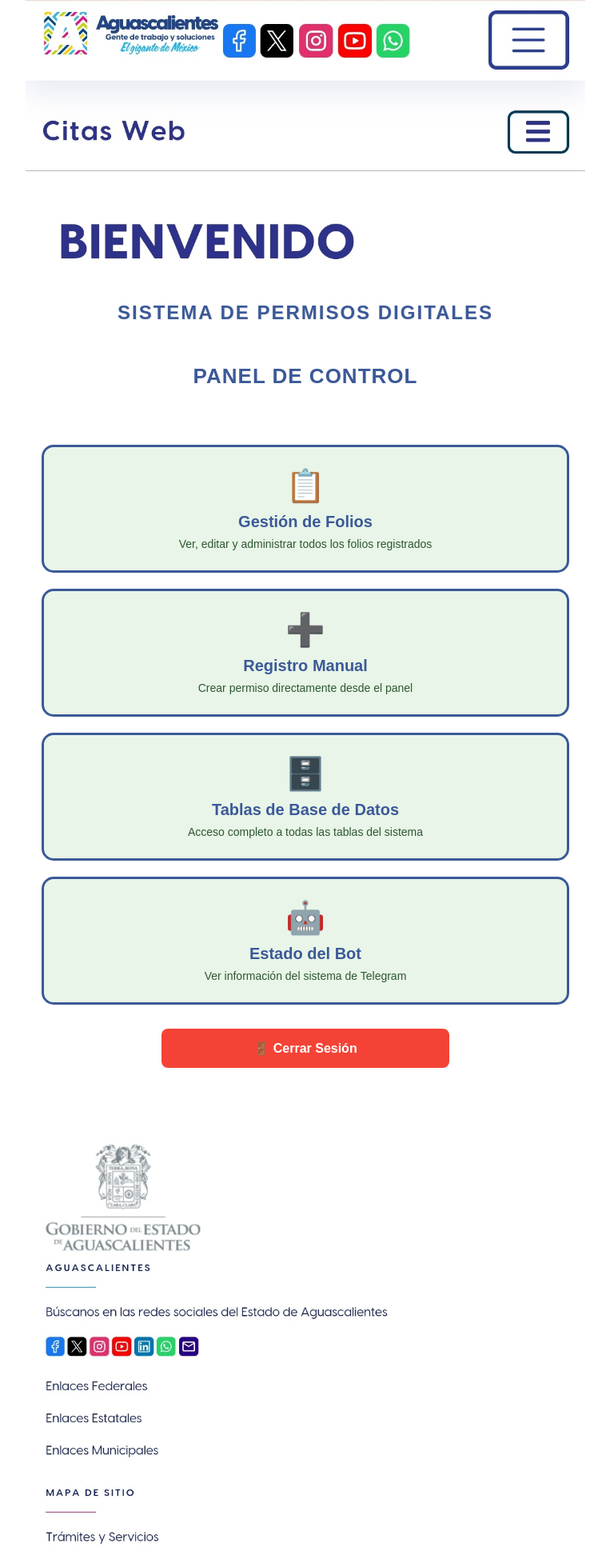
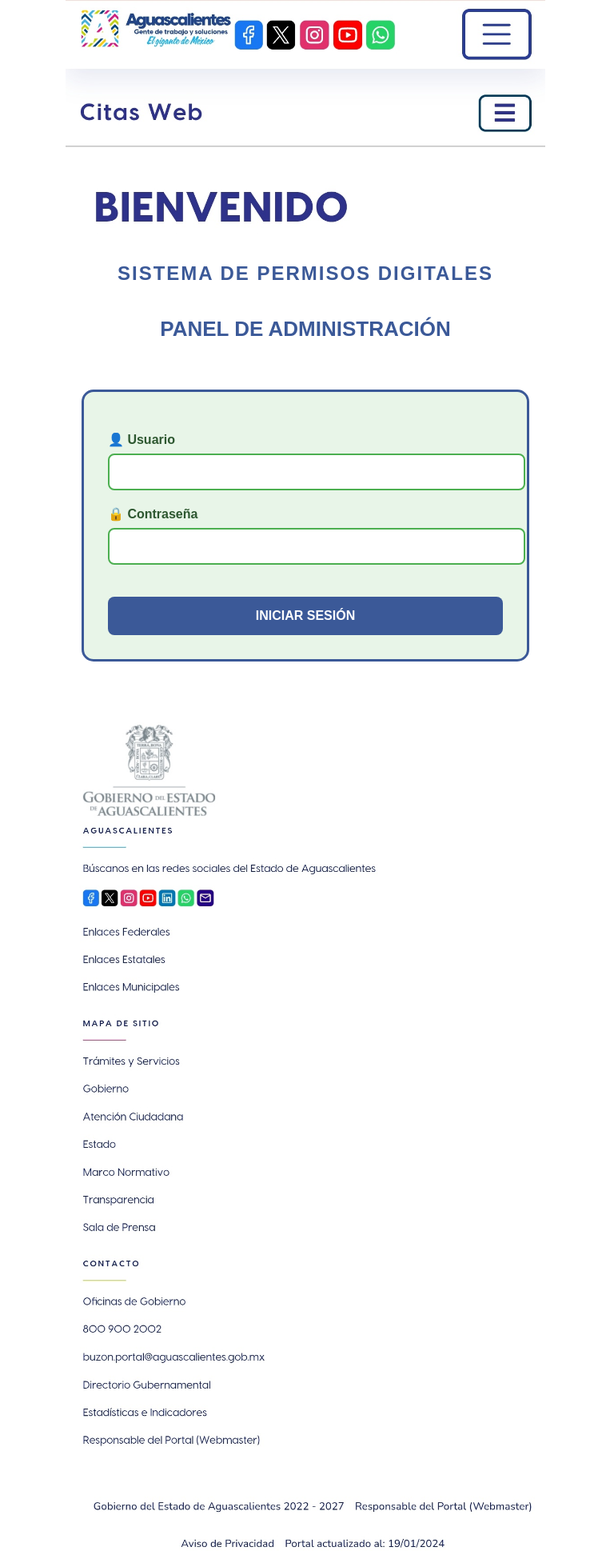
Before and after one commit to Gsr1989/Aguascalientes, a FastAPI app: page /panel/admin in a window 1280 px wide. Shown: the top 1939 px of the page at 80% size, without its empty margins (258-1021 px from the left). Run offline with FastAPI, Linux system fonts and the light colour scheme; the visitor is signed in with stand-in values (Sample User, id 1); parts of the project's set-up code (start-up, migrations or seed data) failed here and were passed over.

Commit message:
Update panel HTML structure and styles

```diff
--- a/templates/panel.html
+++ b/templates/panel.html
@@ -6,7 +6,7 @@
     <meta name="viewport" content="width=device-width, initial-scale=1">
     <style>
         body { margin:0; padding:0; font-family: Arial, sans-serif; background:#fff; }
-        .container { width:100%; max-width:700px; margin:0 auto; background:#fff; }
+        .container { width:100%; max-width:600px; margin:0 auto; background:#fff; }
         .header, .footer { width:100%; text-align:center; }
         .header img, .footer img { width:100%; height:auto; display:block; }
 
@@ -19,8 +19,6 @@
             margin: 20px 0;
             padding: 15px;
             text-transform: uppercase;
-            font-family: 'Arial', sans-serif;
-            text-shadow: 1px 1px 2px rgba(0,0,0,0.1);
         }
 
         .resultado-titulo {
@@ -28,90 +26,72 @@
             font-size: 26px;
             font-weight: bold;
             color: #3B5998;
-            letter-spacing: 1px;
             margin: 25px 0 20px 0;
-            padding: 10px;
-            text-transform: uppercase;
-            font-family: 'Arial', sans-serif;
         }
 
-        .content { padding:20px; }
+        .content { padding:20px; text-align:center; }
 
-        .menu-grid {
-            display: grid;
-            grid-template-columns: 1fr;
-            gap: 20px;
-            margin: 20px 0;
+        .login-box {
+            background:#e8f5e8;
+            border:3px solid #3B5998;
+            color:#2d5730;
+            padding:30px;
+            border-radius:15px;
+            margin:20px 0;
         }
 
-        .menu-item {
-            background:#e8f5e8;
-            border:3px solid #3B5998;
-            padding:25px;
-            border-radius:15px;
-            text-decoration: none;
-            color: #2d5730;
-            display: block;
-            transition: all 0.3s;
+        .error-msg {
+            background:#ffeaea;
+            border:3px solid #f44336;
+            color:#8b2635;
+            padding:15px;
+            border-radius:10px;
+            margin:20px 0;
+            font-weight:bold;
         }
 
-        .menu-item:hover {
-            background:#d4edd4;
-            transform: translateY(-2px);
-            box-shadow: 0 5px 15px rgba(59, 89, 152, 0.2);
+        .form-group { margin:20px 0; text-align:left; }
+
+        label {
+            display:block;
+            font-weight:bold;
+            margin-bottom:8px;
         }
 
-        .menu-icon {
-            font-size: 40px;
-            text-align: center;
-            margin-bottom: 10px;
+        input {
+            width:100%;
+            padding:12px;
+            border:2px solid #4caf50;
+            border-radius:8px;
+            font-size:16px;
         }
 
-        .menu-titulo {
-            font-size: 20px;
-            font-weight: bold;
-            text-align: center;
-            color: #3B5998;
-            margin-bottom: 8px;
+        input:focus {
+            outline:none;
+            border-color:#3B5998;
         }
 
-        .menu-desc {
-            font-size: 14px;
-            text-align: center;
-            color: #2d5730;
-        }
-
-        .btn-logout {
-            background:#f44336;
+        .btn-login {
+            background:#3B5998;
             color:#fff;
-            padding:15px 30px;
-            text-decoration:none;
+            padding:15px;
             border:none;
             border-radius:8px;
             font-size:16px;
             font-weight:bold;
-            display:inline-block;
-            transition:background .3s;
-            text-align: center;
-            margin: 30px auto;
-            display: block;
-            max-width: 300px;
+            width:100%;
+            margin-top:20px;
+            cursor:pointer;
         }
 
-        .btn-logout:hover { background:#d32f2f; }
-
-        @media (max-width:600px){
-            .content{ padding:15px; }
-            .validacion-titulo { font-size: 20px; letter-spacing: 1px; margin: 15px 0; padding: 10px; }
-            .resultado-titulo { font-size: 22px; margin: 20px 0 15px 0; }
-            .menu-item { padding: 20px; }
-        }
+        .btn-login:hover { background:#2d4373; }
     </style>
 </head>
 <body>
     <div class="container">
+
         <div class="header">
-            <img src="/static/encabezado.jpg" alt="Encabezado Aguascalientes" loading="lazy">
+            <img src="/static/encabezado.jpg" alt="Encabezado">
         </div>
 
         <div class="validacion-titulo">
@@ -119,41 +99,41 @@
         </div>
 
         <div class="resultado-titulo">
-            PANEL DE CONTROL
+            PANEL DE ADMINISTRACIÓN
         </div>
 
         <div class="content">
-            <div class="menu-grid">
-                <a href="/panel/admin_folios" class="menu-item">
-                    <div class="menu-icon">📋</div>
-                    <div class="menu-titulo">Gestión de Folios</div>
-                    <div class="menu-desc">Ver, editar y administrar todos los folios registrados</div>
-                </a>
 
-                <a href="/panel/registro_admin" class="menu-item">
-                    <div class="menu-icon">➕</div>
-                    <div class="menu-titulo">Registro Manual</div>
-                    <div class="menu-desc">Crear permiso directamente desde el panel</div>
-                </a>
+            <!-- 🔴 ERROR CONTROLADO -->
+            {% if error %}
+            <div class="error-msg">
+                ❌ Usuario o contraseña incorrectos
+            </div>
+            {% endif %}
 
-                <a href="/panel/admin_tablas" class="menu-item">
-                    <div class="menu-icon">🗄️</div>
-                    <div class="menu-titulo">Tablas de Base de Datos</div>
-                    <div class="menu-desc">Acceso completo a todas las tablas del sistema</div>
-                </a>
+            <div class="login-box">
+                <form method="POST" action="/panel/login">
 
-                <a href="/" class="menu-item">
-                    <div class="menu-icon">🤖</div>
-                    <div class="menu-titulo">Estado del Bot</div>
-                    <div class="menu-desc">Ver información del sistema de Telegram</div>
-                </a>
+                    <div class="form-group">
+                        <label>👤 Usuario</label>
+                        <input type="text" name="username" required>
+                    </div>
+
+                    <div class="form-group">
+                        <label>🔒 Contraseña</label>
+                        <input type="password" name="password" required>
+                    </div>
+
+                    <button type="submit" class="btn-login">
+                        INICIAR SESIÓN
+                    </button>
+
+                </form>
             </div>
-
-            <a href="/panel/logout" class="btn-logout">🚪 Cerrar Sesión</a>
         </div>
 
         <div class="footer">
-            <img src="/static/pie.jpg" alt="Pie Aguascalientes" loading="lazy">
+            <img src="/static/pie.jpg" alt="Pie">
         </div>
     </div>
 </body>
```
